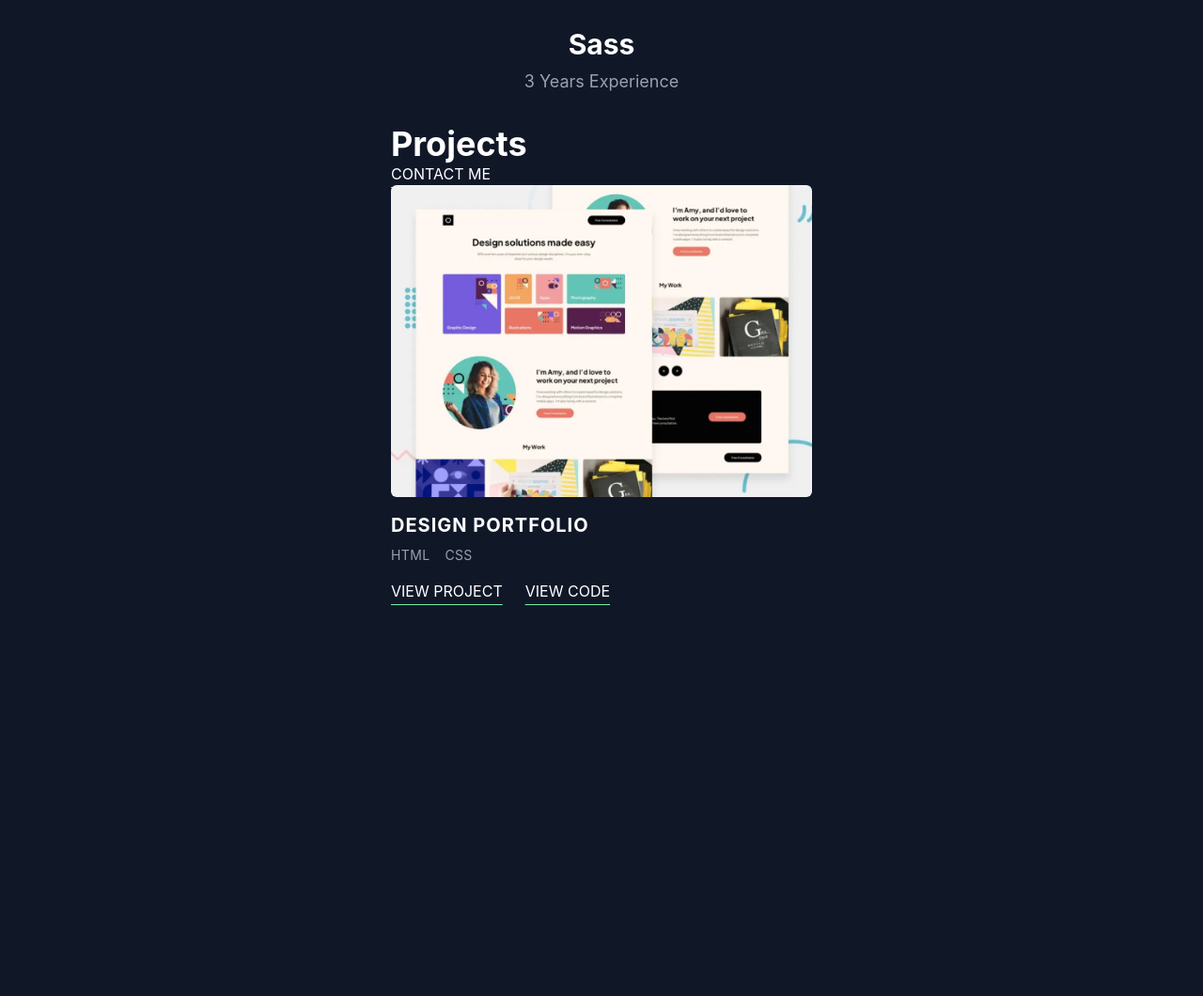
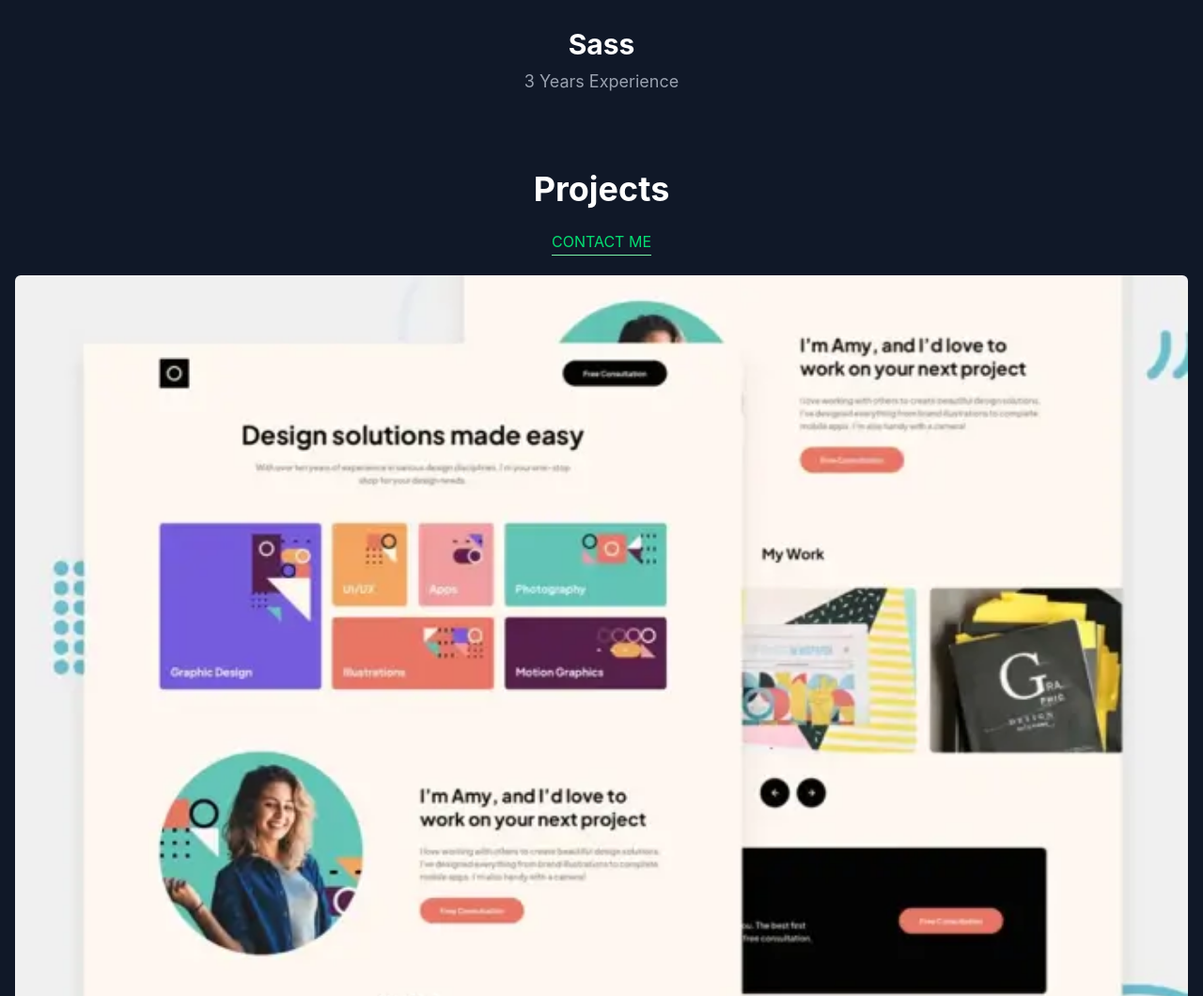
Before and after one commit to adrienonillon/MMI2-R312-TD5, a website built with Vite: page index.html in a window 1280 px wide. Shown: the part 1263-2323 px from the top of the page at 94% size. Before the commit the page ends 2016 px from the top, so only its background shows below. Built offline with nearby package versions, Linux system fonts and the light colour scheme.

Commit message:
first step projects

```diff
--- a/index.html
+++ b/index.html
@@ -9,6 +9,7 @@
 </head>
 
 <body class="bg-gray-900 font-sans text-white min-h-screen flex flex-col items-center justify-start">
+  <header>
   <nav class="w-full flex justify-center pt-6 gap-6">
     <a href="https://github.com/adrienonillon" aria-label="GitHub">
       <svg class="h-6 w-6 fill-white hover:fill-green-300 transition" aria-hidden="true">
@@ -32,6 +33,7 @@
     </a>
   </nav>
   <p><span class="mt-4 text-lg font-bold tracking-wide">adamkeyes</span></p>
+  </header>
   <main class="w-full max-w-xs sm:max-w-md md:max-w-lg mx-auto px-4 flex flex-col items-center">
     <div class="relative flex flex-col items-center mb-8 w-full">
       <div
@@ -49,7 +51,7 @@
       accessible web apps that users love.
     </p>
     <a href="https://www.plezi.co/fr/creer-formulaire-contact/"
-      class="underline decoration-green-300 decoration-solid underline-offset-8 text-base sm:text-lg">CONTACT ME</a>
+      class="underline decoration-green-300 decoration-solid underline-offset-8 text-base sm:text-lg text-green-400">CONTACT ME</a>
   </main>
   <section class="mt-12 max-w-xs sm:max-w-md md:max-w-lg mx-auto px-4 flex flex-col items-center mb-12">
     <ul class="w-full flex flex-col items-center">
@@ -78,39 +80,25 @@
         <span class="text-base sm:text-lg text-gray-400 mt-2">3 Years Experience</span>
       </li>
     </ul>
-    <section id="projects" class="w-full max-w-xs sm:max-w-md md:max-w-3xl mx-auto px-4 mb-16">
-      <h2 class="text-3xl sm:text-4xl font-bold">Projects</h2>
-      <a href="#contact" class="underline decoration-green-300 underline-offset-8 text-sm sm:text-base">CONTACT ME</a>
+  </section>
+  <section id="projects" class="w-full max-w-full mx-auto px-4 mb-16 ">
+    <h2 class="text-3xl sm:text-4xl font-bold text-center">Projects</h2>
+    <a href="#contact" class="underline decoration-green-300 underline-offset-8 text-sm sm:text-base text-green-400 block mb-6 mt-6 text-center">CONTACT ME</a>
     <article class="flex flex-col">
       <a href="#" class="block overflow-hidden rounded-md focus:outline-none focus:ring-2 focus:ring-green-300">
-          <picture>
-            <source media="(min-width: 640px)" srcset="./assets/Projects/thumbnail-project-1-large.webp" />
         <img src="./assets/Projects/thumbnail-project-1-small.webp" alt="Design portfolio project preview"
           class="w-full h-auto object-cover" />
-          </picture>
       </a>
-        <h3 class="mt-4 text-xl font-bold uppercase tracking-wider">Design Portfolio</h3>
-        <ul class="mt-2 flex gap-4 text-gray-400 text-sm uppercase tracking-wide">
+      <h3 class="mt-4 text-xl font-bold uppercase ">Design Portfolio</h3>
+      <ul class="mt-2 flex  gap-4 text-gray-400 text-sm uppercase">
         <li>HTML</li>
         <li>CSS</li>
       </ul>
-        <div class="mt-4 flex gap-6">
-          <a href="#" class="underline decoration-green-300 underline-offset-8">VIEW PROJECT</a>
-          <a href="https://github.com/" class="underline decoration-green-300 underline-offset-8">VIEW CODE</a>
-        </div>
+      <div class="mt-4 flex items-center gap-6"></div>
+      <a href="#" class="underline decoration-green-300 underline-offset-8 text-green-400">VIEW PROJECT</a>
+      <a href="https://github.com/" class="underline decoration-green-300 underline-offset-8 text-green-400">VIEW CODE</a>
     </article>
   </section>
-
-
-
-
-
-
-
-
-
-
-
 
 
 
@@ -228,5 +216,4 @@
       </symbol>
     </svg>
  </body>
-
 </html>
--- a/src/style.css
+++ b/src/style.css
@@ -1,4 +1,10 @@
 @import "tailwindcss";
+
+
+/* @theme inline {
+  --color-white: oklch(1 0 0);
+} */
+
 
 @layer base {
 
```
Lines whose indentation alone changed are shown as unchanged.
